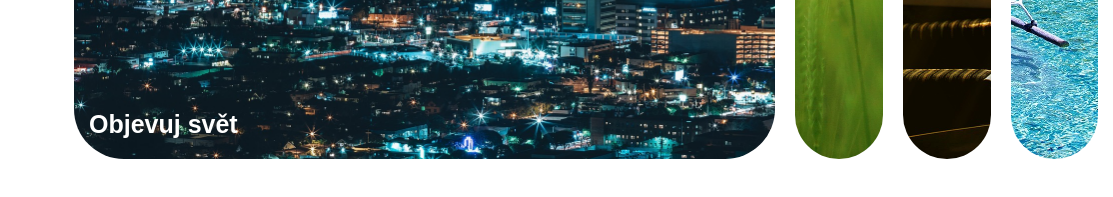
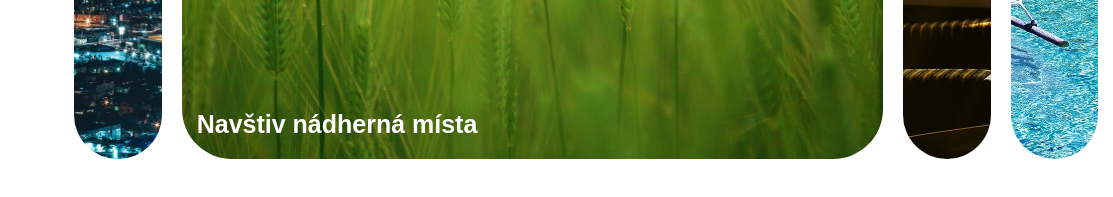
Before and after one commit to Tomiczech77/expanding-photo-gallery, a plain HTML site: page index.html in a window 1280 px wide. Both pictures are taken after a click on the element "Navštiv nádherná místa". Shown: the part 561-758 px from the top of the page, 0-1113 px from the left. Drawn offline with Linux system fonts and the light colour scheme; grey boxes are pictures that could not be loaded.

Commit message:
css -> transion, js -> moving slides

```diff
--- a/script.js
+++ b/script.js
@@ -0,0 +1,14 @@
+const slides = document.querySelectorAll(".slide");
+
+slides.forEach(function(oneSlide){
+    oneSlide.addEventListener("click",function(){
+        deleteActiveClass();
+        oneSlide.classList.add("active");
+    });
+});
+
+function deleteActiveClass(){
+    slides.forEach(function(mySlide){
+        mySlide.classList.remove("active");
+    });
+}
--- a/style.css
+++ b/style.css
@@ -50,7 +50,9 @@ body {
     margin: 10px;
 
     flex: 0.5;
+
     position: relative;
+    transition: flex 0.4s linear;
 }
 
 .slide h2 {
@@ -67,6 +69,7 @@ body {
 
 .slide.active h2 {
     opacity: 1;
+    transition: opacity 1s ease-in-out;
 }
 
 @media(max-width: 700px){
```
